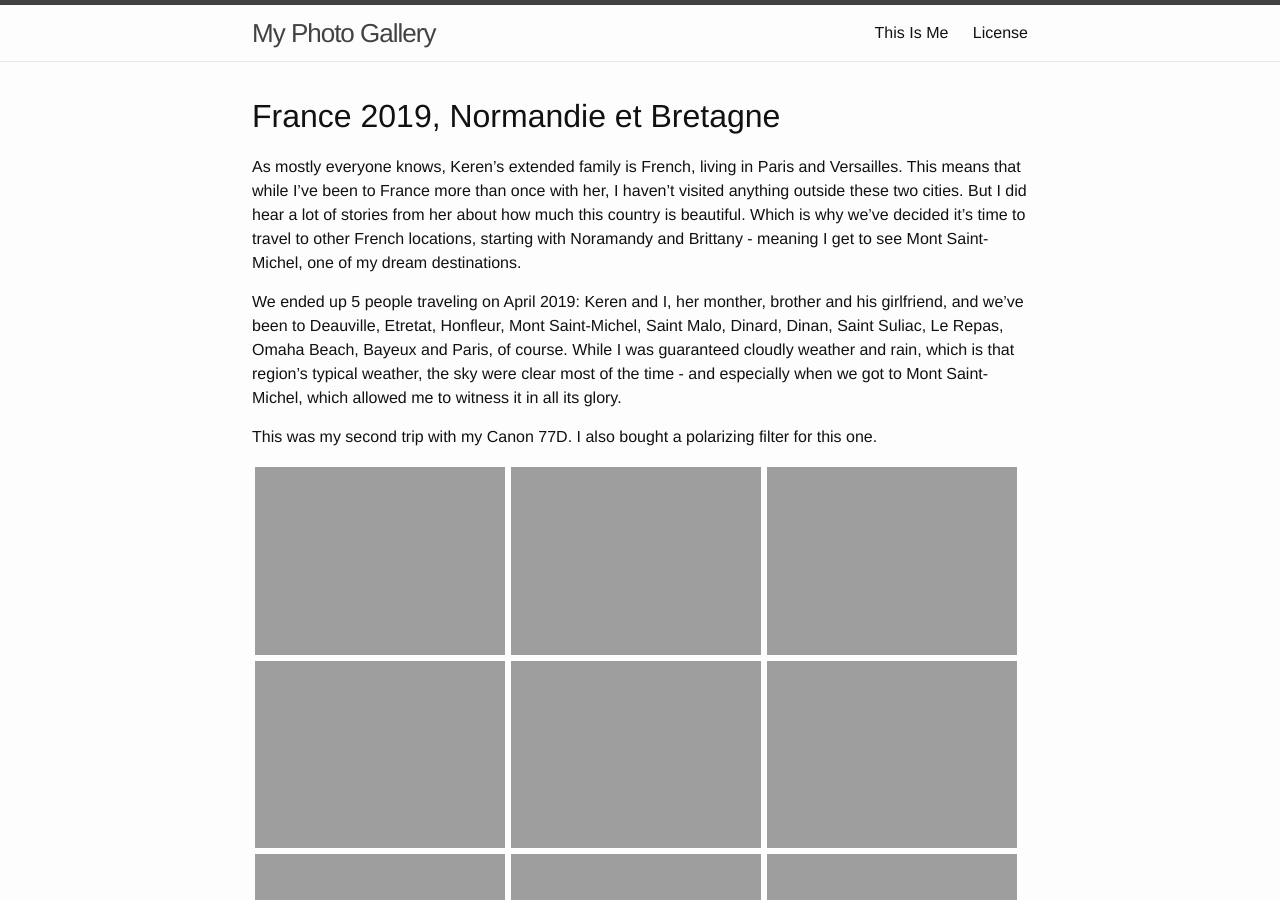
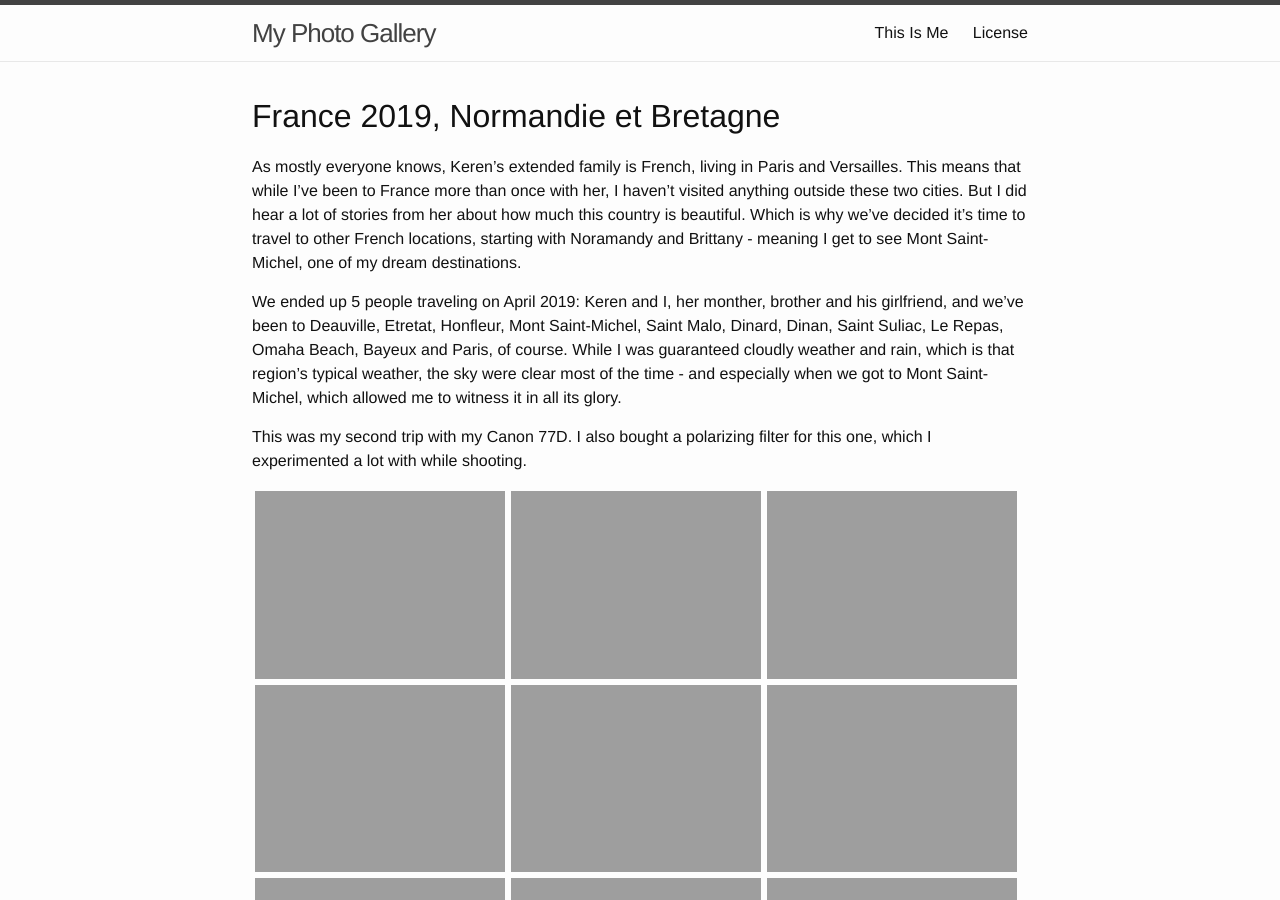
Before and after one commit to shakedzy/photo-gallery, a Jekyll site: the page built from galleries/france2019.md, in a window 1280 px wide and 900 px high. Built offline with Jekyll 4.4.1, drawn with Linux system fonts in a browser that asks for light colours; comment, search, counter and statistics services are not loaded.

Commit message:
Update france2019.md

```diff
--- a/galleries/france2019.md
+++ b/galleries/france2019.md
@@ -9,6 +9,6 @@ As mostly everyone knows, Keren's extended family is French, living in Paris and
 
 We ended up 5 people traveling on April 2019: Keren and I, her monther, brother and his girlfriend, and we've been to Deauville, Etretat, Honfleur, Mont Saint-Michel, Saint Malo, Dinard, Dinan, Saint Suliac, Le Repas, Omaha Beach, Bayeux and Paris, of course. While I was guaranteed cloudly weather and rain, which is that region's typical weather, the sky were clear most of the time - and especially when we got to Mont Saint-Michel, which allowed me to witness it in all its glory.
 
-This was my second trip with my Canon 77D. I also bought a polarizing filter for this one.
+This was my second trip with my Canon 77D. I also bought a polarizing filter for this one, which I experimented a lot with while shooting.
 
 {% include gallery-layout.html gallery=site.data.galleries.france2019 %}
```
